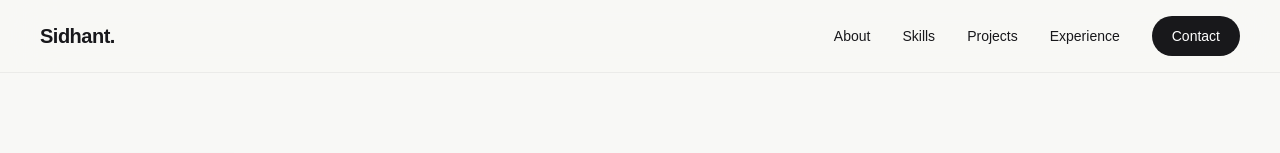
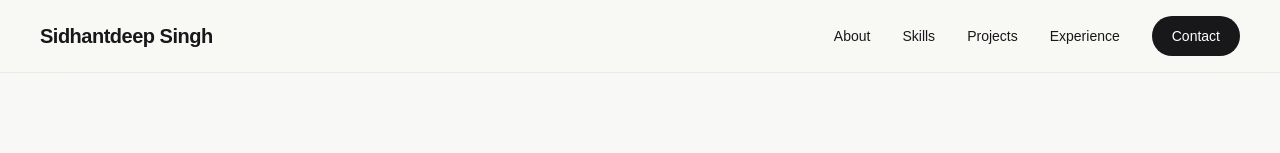
Before and after one commit to singh-02/portfolio, a Next.js app: page / in a window 1280 px wide. Shown: the top 153 px of the page. Built offline with nearby package versions, Linux system fonts and the light colour scheme.

Commit message:
2nd portfolio website

```diff
--- a/app/page.tsx
+++ b/app/page.tsx
@@ -7,7 +7,7 @@ export default function Home() {
         <div className="mx-auto flex max-w-7xl items-center justify-between px-6 py-4 lg:px-10">
 
           <a href="#" className="text-xl font-semibold tracking-tight">
-            Sidhant.
+            Sidhantdeep Singh
           </a>
 
           <div className="hidden items-center gap-8 text-sm md:flex">
```
